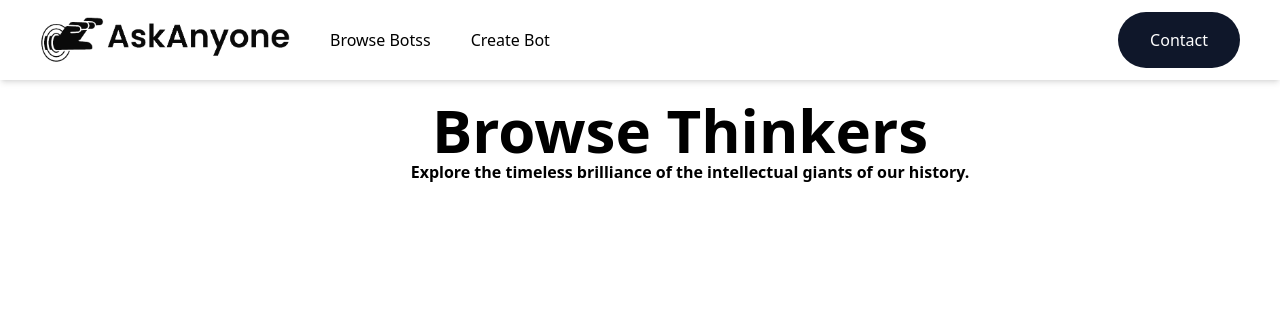
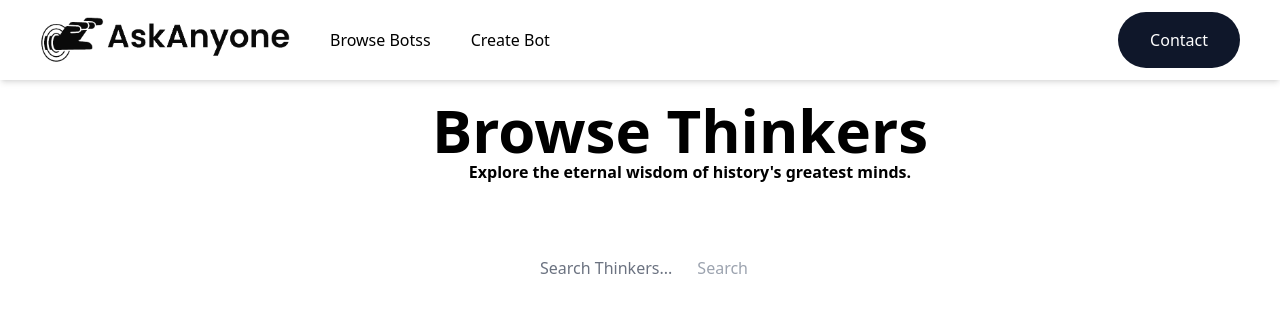
Before and after one commit to LoganALJones/AskAnyone, a Next.js app: page / in a window 1280 px wide. Shown: the top 312 px of the page. Built offline with nearby package versions, Linux system fonts and the light colour scheme.

Commit message:
Implemented search bar

```diff
--- a/app/Banner.tsx
+++ b/app/Banner.tsx
@@ -1,16 +1,10 @@
+import SearchBox from "./SearchBox";
 
 function Banner() {
   return (
     <div className="flex flex-col lg:space-x-5 lg:ml-20 justify-between items-center font-bold px-10 py-5 mb-10">
       <h1 className="text-6xl">Browse Thinkers</h1>
-      <h2 className = "mt-5 md:mt-0"> Explore the timeless brilliance of the intellectual giants of our history.
-
-
-
-
-
-
-
+      <h2 className = "mt-5 md:mt-0"> Explore the eternal wisdom of history's greatest minds.
 </h2>
     </div>
   );
--- /dev/null
+++ b/app/SearchBox.tsx
@@ -0,0 +1,35 @@
+"use client";
+import { useRouter } from 'next/navigation';
+import React, { FormEvent, useState } from 'react';
+
+function SearchBox() {
+    const [input, setInput] = useState("");
+    const router = useRouter();
+
+    const handleSearch= (e: FormEvent<HTMLFormElement>) => {
+        e.preventDefault();
+        if (!input) return;
+
+        router.push(`/search?term=${input}`);
+
+    };
+
+  return(
+  <form className="max-w-6xl mx-auto flex justify-center items-center px-5 py-1 w-1/5"
+  onSubmit={handleSearch}>
+
+    <input type="text"
+    value={input}
+    onChange={(e) => setInput(e.target.value)}
+    className="mx-2 w-full h-10 rounded-sm flex-1 placeholder-gray-500 text-purple-900 outline-none "
+    placeholder="Search Thinkers..." />
+
+    <button type="submit"
+    disabled={!input}
+    className="text-purple-900 disabled:text-gray-400">
+    Search</button>
+  </form>
+  );
+}
+
+export default SearchBox
--- a/app/layout.tsx
+++ b/app/layout.tsx
@@ -1,6 +1,7 @@
 import "../styles/globals.css";
 import Banner from "./Banner";
 import Header from "./Header";
+import SearchBox from "./SearchBox";
 export default function RootLayout({
   children,
 }: {
@@ -11,10 +12,13 @@ export default function RootLayout({
       <head />
 
 
-      <body>
+      <body className="bg-black-100">
         <Header />
         <Banner />
-        <div>{children}</div>
+        <SearchBox />
+        <div
+        className="max-w-6xl mx -auto">
+          {children}</div>
       </body>
     </html>
   )
```
